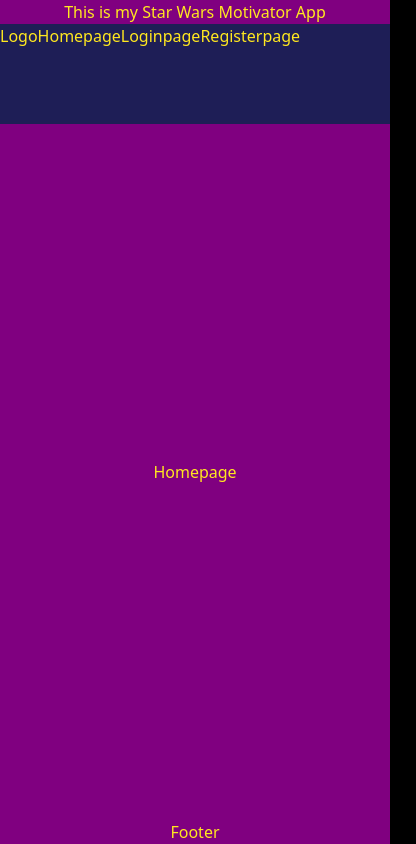
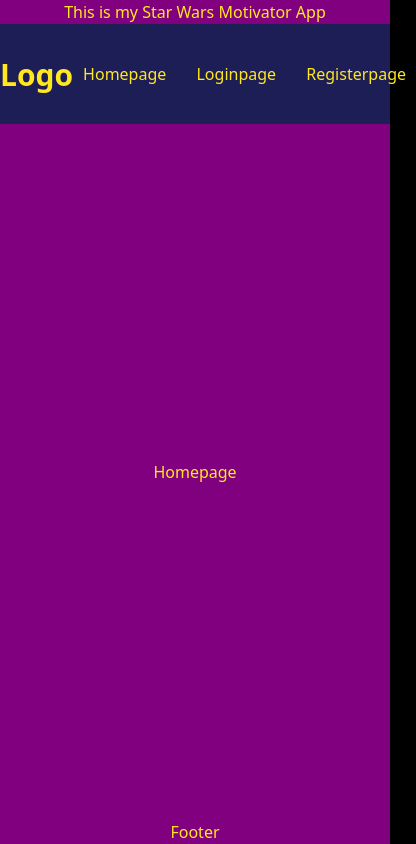
Before and after one commit to laurent-Valq/starwars-motivator, a Next.js app: page / in a window 390 px wide. Shown: the whole page, 416 px wide, since content can reach past the window. Built offline with nearby package versions, Linux system fonts and the light colour scheme.

Commit message:
Add navbar with responsive links and styling - Import NavLink component in Links.jsx - Create reusable NavLink component with active state - Add navbar module CSS with Star Wars theme - Implement links module CSS for navigation items - Update global styles for navbar integration

```diff
--- a/src/app/globals.css
+++ b/src/app/globals.css
@@ -180,3 +180,14 @@
   padding: 2rem;
   min-height: 100%;
 }
+
+.container{
+  width: 1536px;
+  margin: auto;
+  padding-left: 50px;
+  padding-right: 50px;
+  min-height: 100vh;
+  display: flex;
+  flex-direction: column;
+  justify-content: space-between;
+}
--- a/src/components/navbar/Navbar.jsx
+++ b/src/components/navbar/Navbar.jsx
@@ -15,7 +15,7 @@
 
   return (
     <div className={styles.container}>
-      <div>Logo</div>
+      <div className={styles.logo}>Logo</div>
       <div>
         <Links/>
       </div>
--- a/src/components/navbar/links/Links.jsx
+++ b/src/components/navbar/links/Links.jsx
@@ -1,6 +1,8 @@
 "use client";
 
 import Link from "next/link";
+import styles from "./links.module.css"
+import NavLink from './navLink/navLink'
 
 const Links = () => {
 
@@ -19,10 +21,10 @@
         },
     ]
     return (
-        <div>
-            {links.map((link) => (
-                <Link href={link.path} key={link.title}>{link.title}</Link>
-            ))}
+        <div className={styles.links}>
+            {links.map((link=>(
+                <NavLink item={link} key={link.title}/>
+            )))}
         </div>
     )
 }
--- /dev/null
+++ b/src/components/navbar/links/links.module.css
@@ -0,0 +1,5 @@
+.links{
+    display: flex;
+    align-items: center;
+    gap: 10px;
+}
--- /dev/null
+++ b/src/components/navbar/links/navLink/navLink.jsx
@@ -0,0 +1,22 @@
+"use client";
+
+import Link from "next/link";
+import styles from './navLink.module.css';
+import { usePathname } from 'next/navigation';
+
+const NavLink = ({item}) => {
+  const pathName = usePathname();
+
+  return (
+    <Link
+      href={item.path}
+      className={`${styles.container} ${
+        pathName === item.path && styles.active
+      }`}
+    >
+      {item.title}
+    </Link>
+  );
+};
+
+export default NavLink;
--- /dev/null
+++ b/src/components/navbar/links/navLink/navLink.module.css
@@ -0,0 +1,12 @@
+.container{
+  min-width: 100px;
+  padding: 10px;
+  border-radius: 20px;
+  font-weight: 500;
+  text-align: center;
+}
+
+.active{
+    background-color: var(--text);
+    color: var(--bg);
+}
--- a/src/components/navbar/navbar.module.css
+++ b/src/components/navbar/navbar.module.css
@@ -2,4 +2,11 @@
   background-color: rgb(30, 30, 86);
   height: 100px;
   display: flex;
+  align-items: center;
+  justify-content: space-between;
 }
+
+.logo{
+  font-size: 30px;
+  font-weight: bold;
+}
```
